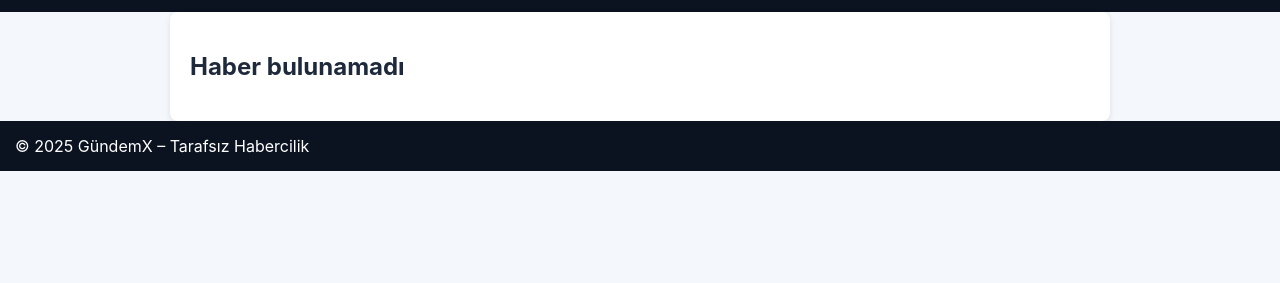
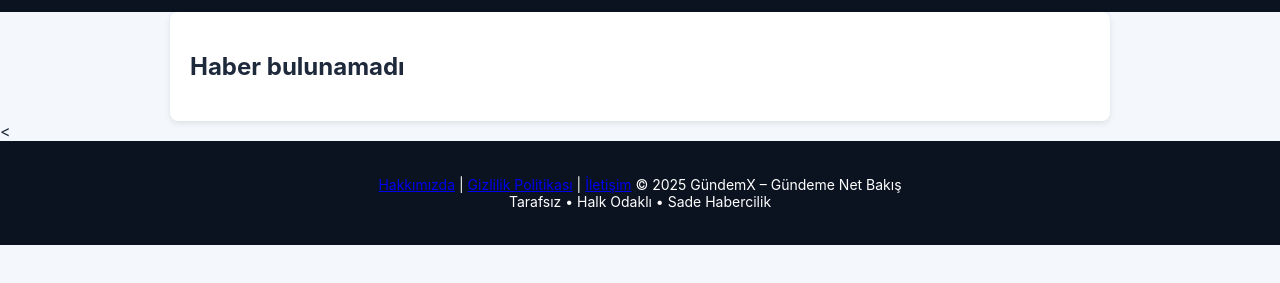
Before and after one commit to yamanmetehan00-crypto/TRg-ndemx, a plain HTML site: page haber.html in a window 1280 px wide. Shown: the part 49-332 px from the top of the page. Drawn offline with Linux system fonts and the light colour scheme.

Commit message:
Update haber.html

```diff
--- a/haber.html
+++ b/haber.html
@@ -205,10 +205,13 @@ h1{
 
 </div>
 
-<footer>
-© 2025 GündemX – Tarafsız Habercilik
+<<footer>
+<footer style="text-align:center; padding:20px; font-size:14px;">
+  <a href="about.html">Hakkımızda</a> |
+  <a href="privacy.html">Gizlilik Politikası</a> |
+  <a href="contact.html">İletişim</a>
+© 2025 GündemX – Gündeme Net Bakış<br>Tarafsız • Halk Odaklı • Sade Habercilik
 </footer>
-
 
 <script>
 // Firebase Ayarları
```
